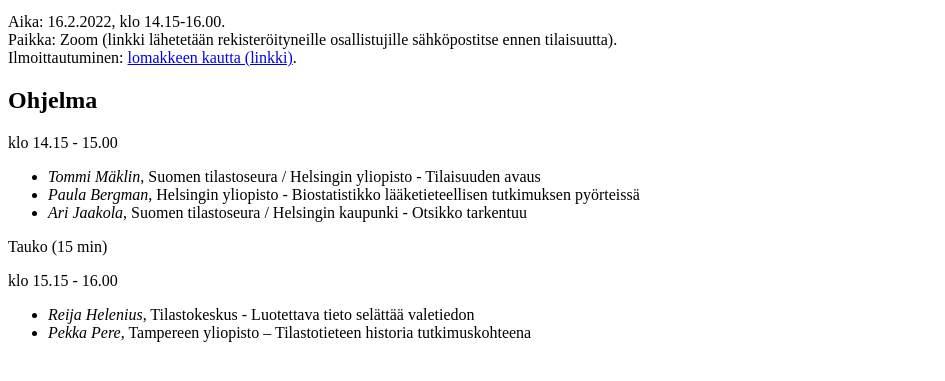
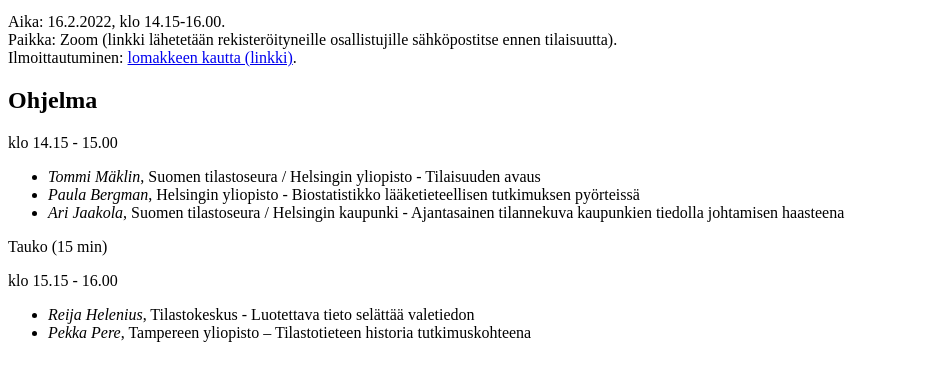
Before and after one commit to tmaklin/tilastoseura.fi, a plain HTML site: page pages/iltapaivaseminaarit/iltapaivaseminaari-2022-02-16.html in a window 1280 px wide. Shown: the part 101-482 px from the top of the page, without its empty margins (0-945 px from the left). Drawn offline with Linux system fonts and the light colour scheme.

Commit message:
Puuttuva otsikko lisätty

```diff
--- a/pages/iltapaivaseminaarit/iltapaivaseminaari-2022-02-16.html
+++ b/pages/iltapaivaseminaarit/iltapaivaseminaari-2022-02-16.html
@@ -19,7 +19,7 @@
 	  <ul>
 	    <li><em>Tommi Mäklin</em>, Suomen tilastoseura / Helsingin yliopisto - Tilaisuuden avaus</li>
 	    <li><em>Paula Bergman</em>, Helsingin yliopisto - Biostatistikko lääketieteellisen tutkimuksen pyörteissä</li>
-	    <li><em>Ari Jaakola</em>, Suomen tilastoseura / Helsingin kaupunki - Otsikko tarkentuu</li>
+	    <li><em>Ari Jaakola</em>, Suomen tilastoseura / Helsingin kaupunki - Ajantasainen tilannekuva kaupunkien tiedolla johtamisen haasteena</li>
 	  </ul>
 	</p>
 	<p>
```
